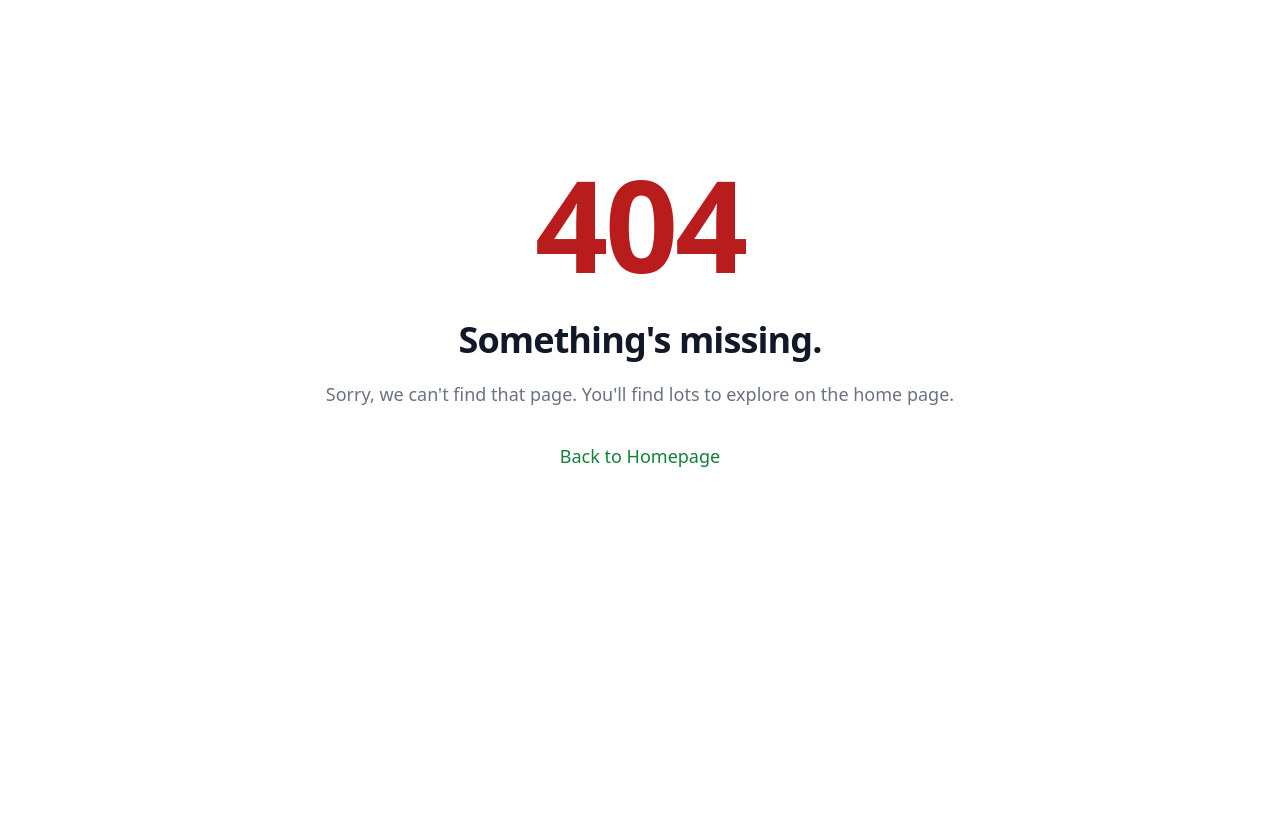
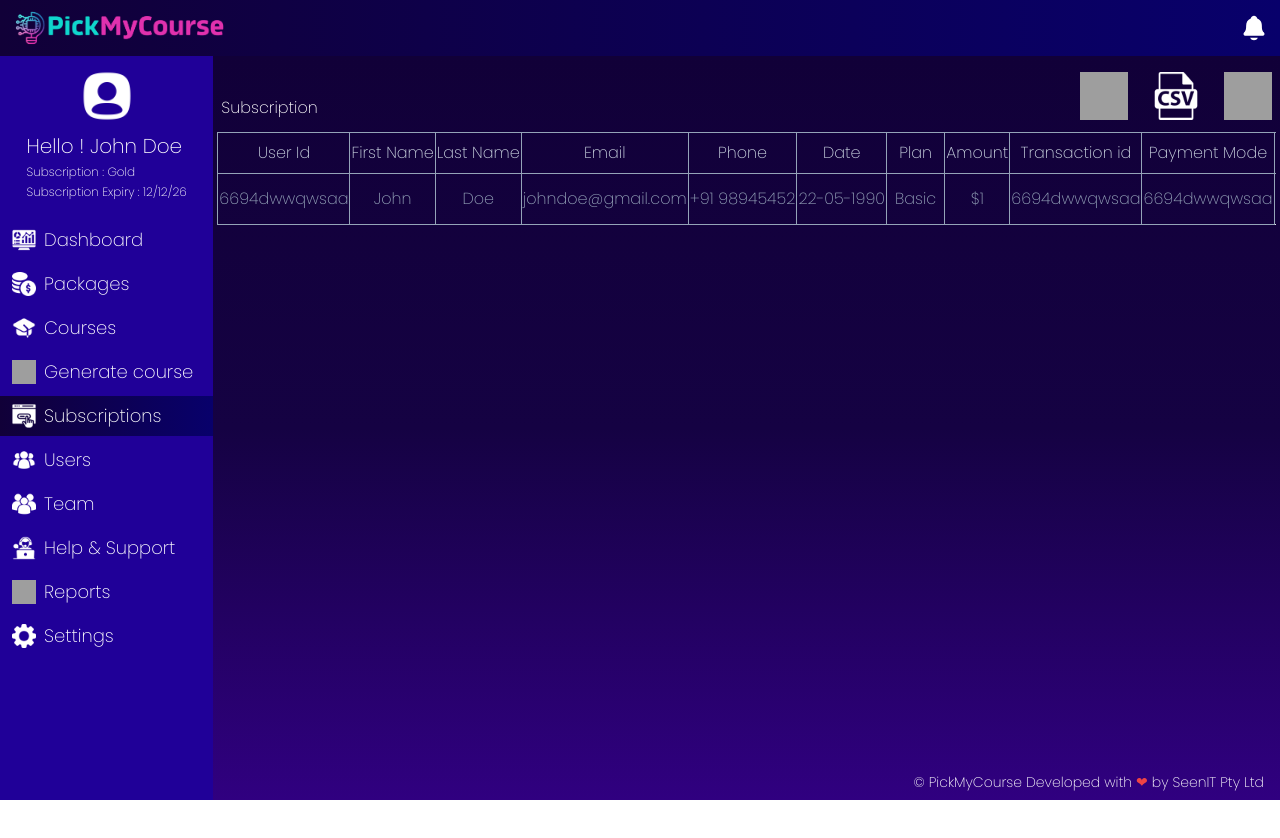
Before and after one commit to kasi-k/Pickmycourse, a React (Vite) app: page /subscription in a window 1280 px wide. Before the commit this address had no page. Shown: the top 838 px of the page. After the commit the page ends 800 px from the top, so only its background shows below. Built offline with nearby package versions, Linux system fonts and the light colour scheme; grey boxes are pictures that could not be loaded.

Commit message:
nineth commit

```diff
--- a/src/App.jsx
+++ b/src/App.jsx
@@ -9,6 +9,9 @@ import Dashboard from './pages/dashboard/Dashboard';
 import AddPackage from './pages/Packages/AddPackage';
 import AdduserPackage from './pages/Packages/AdduserPackage';
 import Courses from './pages/courses/Courses';
+import GenerateCourse from './pages/generate courses/GenerateCourse';
+import Subscription from './pages/subscription/Subscription';
+import User from './pages/users/User';
 
 
 const App = () => {
@@ -24,6 +27,9 @@ const App = () => {
         <Route path='/add_package'element={<AddPackage/>}/>
         <Route path='/add_userPackage'element={<AdduserPackage/>}/>
         <Route path='/courses' element={<Courses/>}/>
+        <Route path='/generate course' element={<GenerateCourse/>}/>
+        <Route path='/subscription' element={<Subscription/>}/>
+        <Route path='/users' element={<User/>}/>
         </Route>
         <Route path="*" element={<NotFound />} />
       </Routes>
--- /dev/null
+++ b/src/components/DeleteModal.jsx
@@ -0,0 +1,25 @@
+import {React} from 'react'
+import { IoClose } from "react-icons/io5";
+
+const DeleteModal = ({onClose,Children}) => {
+  return (
+    <>
+    <div className=' font-extralight fixed inset-0 flex justify-center  items-center backdrop-blur-sm '>
+        <div className='mx-2 bg-gradient-to-b from-[#110038] to-[#08006B] lg:w-2/5 md:w-2/4   h-96  '>
+    <button onClick={onClose}  className='grid place-self-end'><IoClose className='size-[24px]' /></button>
+    <div className='grid justify-center gap-6'>
+        <p className='text-center my-6'>Delete Course</p>
+        <p className='h-40 '>Are you sure you want to delete this course</p>
+        </div>
+    <div className='flex justify-around'>
+        <button className=' text-white bg-gradient-to-r from-[#3D03FA] to-[#A71CD2] px-4 py-2 '>Delete Account</button>
+        <button className='text-black bg-white px-10 py-2'>Cancel</button>
+        </div>
+    </div>
+    </div>
+    {Children}
+    </>
+  )
+}
+
+export default DeleteModal
--- a/src/pages/courses/Courses.jsx
+++ b/src/pages/courses/Courses.jsx
@@ -1,56 +1,93 @@
-import React from 'react'
-import Pdf from '../../assets/pdf.png'
-import Csv from '../../assets/csv.png'
-import Excel from '../../assets/excel.png'
+import React, { useState } from "react";
+import Pdf from "../../assets/pdf.png";
+import Csv from "../../assets/csv.png";
+import Excel from "../../assets/excel.png";
 import { FaEye } from "react-icons/fa6";
-import { RiDeleteBin5Line } from "react-icons/ri";
-
+import Delete from "../../assets/delete.png"
+import DeleteModal from "../../components/DeleteModal";
 
 const Courses = () => {
+   const[del,setDel]=useState(false)
+   const handleDelete=()=>{
+    setDel(true)
+   }
   return (
     <>
-    <div className='my-4 font-extralight overflow-auto'>
-        <p className=' mx-2 my-8 float-left'>Courses</p>
-       <div className=' mx-2 flex justify-end gap-6'>
-       <button><img className='size-12' src={Pdf} alt="Pdf image" /></button>
-       <button> <img className='size-12' src={Csv} alt="csv image" /></button>
-       <button><img  className='size-12' src={Excel} alt="excel image" /></button>
+      <div className="my-4 font-extralight">
+        <div className="flex justify-between items-center my-3">
+          <p className=" mx-2 mt-6">Courses</p>
+          <div className=" mx-2 flex gap-6">
+            <button>
+              <img className="lg:size-12 md:size-10 size-8" src={Pdf} alt="Pdf image" />
+            </button>
+            <button>
+              {" "}
+              <img className="lg:size-12 md:size-10 size-8" src={Csv} alt="csv image" />
+            </button>
+            <button>
+              <img className="lg:size-12 md:size-10 size-8" src={Excel} alt="excel image" />
+            </button>
           </div>
-
-    <table className=' border border-collapse border-slate-400 w-full'>
-        <thead >
+        </div>
+        <div className="mx-1 overflow-auto no-scrollbar  ">
+          <table className=" border border-collapse  w-full">
+            <thead className="text-slate-300">
               <tr>
-                <th className='p-2 font-extralight border border-slate-400'>user Id</th>
-                <th  className='font-extralight border border-slate-400'>First Name</th>
-                <th  className='font-extralight border border-slate-400'>last Name</th>
-                <th  className='font-extralight border border-slate-400'>Email</th>
-                <th  className='font-extralight border border-slate-400'>Phone</th>
-                <th  className='font-extralight border border-slate-400'>Topic</th>
-                <th  className='font-extralight border border-slate-400'>Type</th>
-                <th  className='font-extralight border border-slate-400'>Date</th>
-                <th  className='font-extralight border border-slate-400'>Action</th>
+                <th className="p-2 font-extralight border border-slate-400">
+                  User Id
+                </th>
+                <th className="font-extralight border border-slate-400 text-nowrap">
+                  First Name
+                </th>
+                <th className="font-extralight border border-slate-400 text-nowrap">
+                  Last Name
+                </th>
+                <th className="font-extralight border border-slate-400">
+                  Email
+                </th>
+                <th className="font-extralight border border-slate-400">
+                  Phone
+                </th>
+                <th className="font-extralight border border-slate-400">
+                  Topic
+                </th>
+                <th className="font-extralight border border-slate-400">
+                  Type
+                </th>
+                <th className="font-extralight border border-slate-400">
+                  Date
+                </th>
+                <th className="font-extralight border border-slate-400">
+                  Action
+                </th>
               </tr>
             </thead>
-        <tbody >
-            <tr className='  text-center'>
-                <td className='border border-slate-400'>6694dwwqwsaa</td>
-                <td className='border border-slate-400'>John </td>
-                <td className='border border-slate-400'>Doe</td>
-                <td className='border border-slate-400'>johndoe@gmail.com</td>
-                <td className='border border-slate-400'>+91 98945452</td>
-                <td className='border border-slate-400'>Topic name</td>
-               <td className='border border-slate-400'> Video & Text</td>
-               <td className='border border-slate-400'>22-05-1990</td>
-               <td className='flex items-center justify-center my-1 '>
-                <p  className=" cursor-pointer p-2  text-green-600 "><FaEye size={24} /></p>
-                <p className="text-black p-1 ml-4 bg-red-700 rounded-full"><RiDeleteBin5Line size={20}/></p>
+            <tbody className="text-slate-400 ">
+              <tr className=" text-nowrap text-center">
+                <td className="border border-slate-400">6694dwwqwsaa</td>
+                <td className="border border-slate-400 ">John </td>
+                <td className="border border-slate-400 ">Doe</td>
+                <td className="border border-slate-400">johndoe@gmail.com</td>
+                <td className="border border-slate-400">+91 98945452</td>
+                <td className="border border-slate-400">Topic name</td>
+                <td className="border border-slate-400"> Video & Text</td>
+                <td className="border border-slate-400 text-slate-500 ">22-05-1990</td>
+                <td className="flex items-center justify-evenly my-1 ">
+                  <p className=" cursor-pointer p-2  text-green-600 ">
+                    <FaEye size={24} />
+                  </p>
+                  <p onClick={handleDelete} className="cursor-pointer size-6">
+                   <img src={Delete} alt="delete image" />
+                  </p>
                 </td>
               </tr>
             </tbody>
           </table>
         </div>
+      </div>
+     {del&&<DeleteModal onClose={()=>setDel(false)}/>}
     </>
-  )
-}
+  );
+};
 
-export default Courses
+export default Courses;
--- /dev/null
+++ b/src/pages/generate courses/GenerateCourse.jsx
@@ -0,0 +1,9 @@
+import React from 'react'
+
+const GenerateCourse = () => {
+  return (
+    <div>GenerateCourse</div>
+  )
+}
+
+export default GenerateCourse
--- a/src/pages/layout/Layout.jsx
+++ b/src/pages/layout/Layout.jsx
@@ -7,7 +7,7 @@ import dashboard from "../../assets/dashboard.png";
 import Package from "../../assets/money.png";
 import course from "../../assets/course.png";
 import gc from "../../assets/book.png";
-import subscripe from "../../assets/subscription.png"
+import subscribe from "../../assets/subscription.png"
 import user from "../../assets/user.png"
 import team from "../../assets/team.png"
 import help from "../../assets/services.png"
@@ -19,9 +19,9 @@ const Layout = () => {
     { title: "Dashboard", icon: dashboard, to: "/dashboard" },
      { title: "Packages", icon: Package, to: "/packages"},
      { title: "Courses", icon:course, to: "/courses" },
-     { title: "Generate course", icon:gc, to: "#" },
-     { title: "Subscriptions", icon:subscripe, to: "#" },
-     { title: "Users", icon:user, to: "#" },
+     { title: "Generate course", icon:gc, to: "/generate course" },
+     { title: "Subscriptions", icon:subscribe, to: "/subscription" },
+     { title: "Users", icon:user, to: "/users" },
      { title: "Team", icon:team, to: "#" },
      { title: "Help & Support", icon:help, to: "#" },
      { title: "Reports", icon:report, to: "#" },
@@ -75,7 +75,7 @@ const Layout = () => {
           </div>
         </div>
         <div className="lg:w-10/12 md:w-full w-full bg-gradient-to-b from-[#110038] via-[#150243] to-[#300080] text-white">
-        <p className=" absolute bottom-2 right-4 text-sm text-white font-extralight">&#169; PickMyCourse Developed with <span className="text-red-500">&#x2764;</span> by SeenIT Pty Ltd</p>
+        <p className=" absolute bottom-2 right-4 text-sm text-white font-extralight ">&#169; PickMyCourse Developed with <span className="text-red-500">&#x2764;</span> by SeenIT Pty Ltd</p>
           <Suspense fallback={<Loading />}>
             <Outlet />
           </Suspense>
--- /dev/null
+++ b/src/pages/subscription/Subscription.jsx
@@ -0,0 +1,92 @@
+import React from 'react'
+import Pdf from "../../assets/pdf.png";
+import Csv from "../../assets/csv.png";
+import Excel from "../../assets/excel.png";
+import { FaEye } from "react-icons/fa6";
+
+const Subscription = () => {
+  return (
+    <>
+    <div className="my-4 font-extralight">
+    <div className="flex justify-between items-center my-3">
+      <p className=" mx-2 mt-6">Subscription</p>
+      <div className=" mx-2 flex gap-6">
+        <button>
+          <img className="lg:size-12 md:size-10 size-8" src={Pdf} alt="Pdf image" />
+        </button>
+        <button>
+          {" "}
+          <img className="lg:size-12 md:size-10 size-8" src={Csv} alt="csv image" />
+        </button>
+        <button>
+          <img className="lg:size-12 md:size-10 size-8" src={Excel} alt="excel image" />
+        </button>
+      </div>
+    </div>
+    <div className="mx-1 overflow-auto no-scrollbar ">
+      <table className=" border border-collapse  w-full">
+        <thead className="text-slate-300">
+          <tr>
+            <th className="p-2 font-extralight border border-slate-400">
+              User Id
+            </th>
+            <th className="font-extralight border border-slate-400 text-nowrap">
+              First Name
+            </th>
+            <th className="font-extralight border border-slate-400 text-nowrap">
+              Last Name
+            </th>
+            <th className="font-extralight border border-slate-400">
+              Email
+            </th>
+            <th className="font-extralight border border-slate-400">
+              Phone
+            </th>
+            <th className="font-extralight border border-slate-400">
+              Date
+            </th>
+            <th className="font-extralight border border-slate-400">
+              Plan
+            </th>
+            <th className="font-extralight border border-slate-400">
+              Amount
+            </th>
+            <th className="font-extralight border border-slate-400">
+              Transaction id
+            </th>
+            <th className="font-extralight border border-slate-400">
+              Payment Mode
+            </th>
+            <th className="font-extralight border border-slate-400">
+              Action
+            </th>
+          </tr>
+        </thead>
+        <tbody className="text-slate-400 ">
+          <tr className=" text-nowrap text-center ">
+            <td className="border border-slate-400 ">6694dwwqwsaa</td>
+            <td className="border border-slate-400 ">John </td>
+            <td className="border border-slate-400 ">Doe</td>
+            <td className="border border-slate-400">johndoe@gmail.com</td>
+            <td className="border border-slate-400">+91 98945452</td>
+            <td className="border border-slate-400">22-05-1990</td>
+            <td className="border border-slate-400 px-2 "> Basic</td>
+            <td className="border border-slate-400 ">$1</td>
+            <td className="border border-slate-400 ">6694dwwqwsaa</td>
+            <td className="border border-slate-400 ">6694dwwqwsaa</td>
+            <td className="flex  justify-center items-center my-1 ">
+              <p className=" cursor-pointer p-2  text-green-600 ">
+                <FaEye size={24} />
+              </p>
+            </td>
+          </tr>
+        </tbody>
+      </table>
+    </div>
+  </div>
+
+</>
+  )
+}
+
+export default Subscription
--- /dev/null
+++ b/src/pages/users/User.jsx
@@ -0,0 +1,95 @@
+import React, { useState } from 'react'
+import Pdf from "../../assets/pdf.png";
+import Csv from "../../assets/csv.png";
+import Excel from "../../assets/excel.png";
+import Edit from "../../assets/pencil.png";
+import DeleteModal from '../../components/DeleteModal';
+import Delete from "../../assets/delete.png"
+const User = ({onClose}) => {
+    const[del,setDel]=useState(false)
+
+  return (
+    <>
+    <div className="my-4 font-extralight">
+    <div className="flex justify-between items-center my-3">
+      <p className=" mx-2 mt-6">User</p>
+      <div className="flex items-center mx-2 space-x-3 ">
+        <button>
+          <img className="lg:size-12 md:size-10 size-8" src={Pdf} alt="Pdf image" />
+        </button>
+        <button>
+          {" "}
+          <img className="lg:size-12 md:size-10 size-8" src={Csv} alt="csv image" />
+        </button>
+        <button>
+          <img className="lg:size-12 md:size-10 size-8" src={Excel} alt="excel image" />
+        </button>
+        <button className='bg-white text-nowrap text-black lg:px-4 md:px-4 px-1  lg:py-1.5 md:py-1.5 py-1'>Bulk Upload</button>
+        <button className='bg-gradient-to-r from-[#3D03FA] to-[#A71CD2]  text-nowrap lg:px-4 md:px-4 px-1 lg:py-1.5 md:py-1.5 py-1'>Add user</button>
+      </div>
+    </div>
+    <div className="mx-1 overflow-auto no-scrollbar ">
+      <table className=" border border-collapse  w-full">
+        <thead className="text-slate-300">
+          <tr>
+            <th className="p-2 font-extralight border border-slate-400">
+              User Id
+            </th>
+            <th className="font-extralight border border-slate-400 text-nowrap">
+              First Name
+            </th>
+            <th className="font-extralight border border-slate-400 text-nowrap">
+              Last Name
+            </th>
+            <th className="font-extralight border border-slate-400">
+              Email
+            </th>
+            <th className="font-extralight border border-slate-400">
+              Phone
+            </th>
+            <th className="font-extralight border border-slate-400">
+              DOB
+            </th>
+            <th className="font-extralight border border-slate-400">
+              Plan
+            </th>
+            <th className="font-extralight border border-slate-400">
+             Courses
+            </th>
+            <th className="font-extralight border border-slate-400">
+              Subscription Date
+            </th>
+            <th className="font-extralight border border-slate-400">
+              Action
+            </th>
+          </tr>
+        </thead>
+        <tbody className="text-slate-400 ">
+          <tr className=" text-nowrap text-center ">
+            <td className="border border-slate-400 ">6694dwwqwsaa</td>
+            <td className="border border-slate-400 ">John </td>
+            <td className="border border-slate-400 ">Doe</td>
+            <td className="border border-slate-400">johndoe@gmail.com</td>
+            <td className="border border-slate-400">+91 98945452</td>
+            <td className="border border-slate-400">22-05-1990</td>
+            <td className="border border-slate-400 px-2 "> Basic</td>
+            <td className="border border-slate-400 ">2</td>
+            <td className="border border-slate-400 ">22-05-1990</td>
+            <td className="flex justify-evenly items-center my-1 w-72  ">
+              <p className=" cursor-pointer p-2  text-green-600 ">
+                <img className='size-8' src={Edit} alt="edit image" />
+              </p>
+               <p className="cursor-pointer size-9">
+                   <img src={Delete} alt="delete image" />
+                  </p>
+            </td>
+          </tr>
+        </tbody>
+      </table>
+    </div>
+  </div>
+</>
+  )
+}
+
+export default User
```
Also changed, not shown: src/assets/delete.png (added), src/assets/pencil.png (added). Lines whose indentation alone changed are shown as unchanged.
